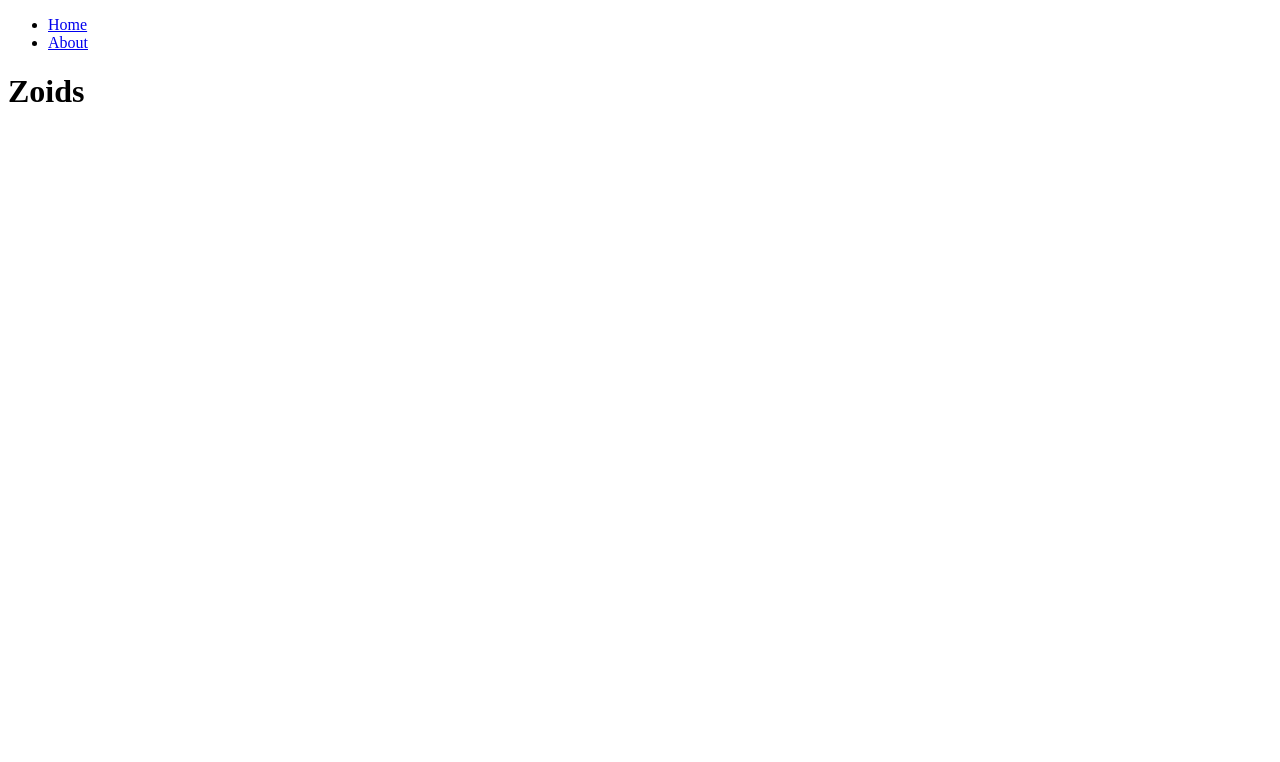
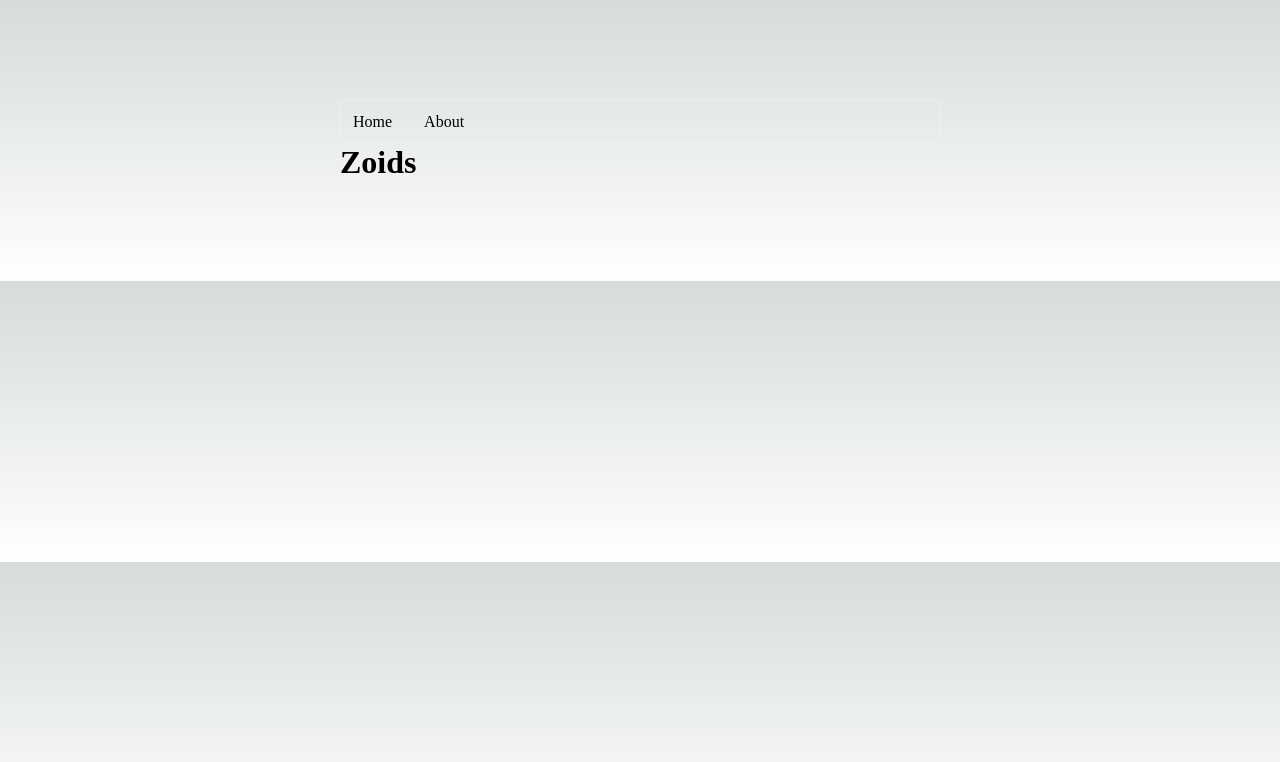
Before and after one commit to JuanAlbertMaizares/mini-blog-next, a Next.js app in the folder mini-blog/: page / in a window 1280 px wide. Shown: the top 762 px of the page. Built offline with nearby package versions, Linux system fonts and the light colour scheme.

Commit message:
agregando estilos a nivel componente

```diff
--- a/mini-blog/app/components/Navigation.jsx
+++ b/mini-blog/app/components/Navigation.jsx
@@ -1,3 +1,4 @@
+import styles from './Navigation.module.css';
 import Link from 'next/link'
 
 const links = [{
@@ -10,9 +11,9 @@
 
 export function Navigation () {
   return (
-    <header>
+    <header className={styles.header}>
       <nav>
-        <ul>
+        <ul className={styles.navigation}>
           {links.map(({ label, route }) => (
             <li key={route}>
               <Link href={route}>
--- /dev/null
+++ b/mini-blog/app/components/Navigation.module.css
@@ -0,0 +1,14 @@
+.header {
+    border: 1px solid #f0f0f0;
+    border-radius: 4px;
+    padding: 12px;
+}
+.navigation {
+    display: flex;
+    list-style: none;
+    gap: 32px;
+}
+.navigation a:hover {
+    color: #f0f0f0;
+    text-decoration: underline;
+}
--- a/mini-blog/app/layout.js
+++ b/mini-blog/app/layout.js
@@ -1,3 +1,5 @@
+import '../styles/globals.css'
+
 import { Navigation } from './components/Navigation'
 
 export default function RootLayout ({ children }) {
--- a/mini-blog/styles/globals.css
+++ b/mini-blog/styles/globals.css
@@ -86,6 +86,9 @@
 }
 
 body {
+  padding: 100px;
+  max-width: 800px;
+  margin: 0 auto;
   color: rgb(var(--foreground-rgb));
   background: linear-gradient(
       to bottom,
```
